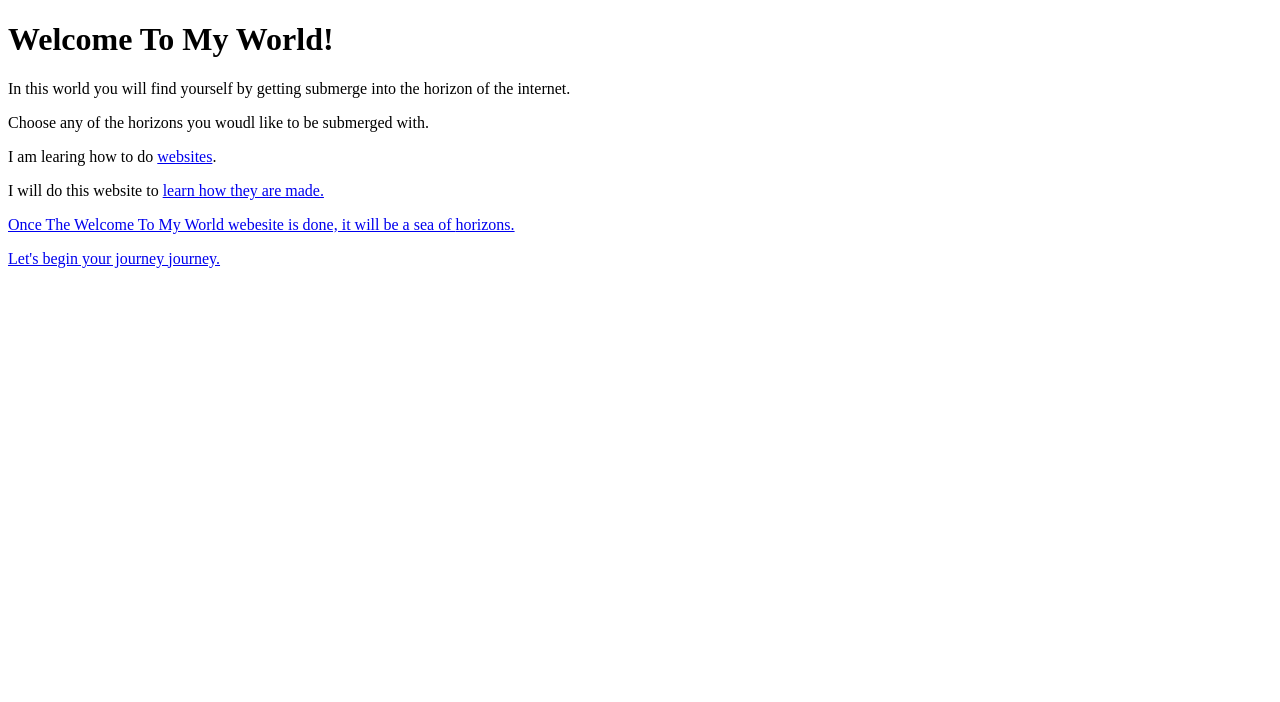
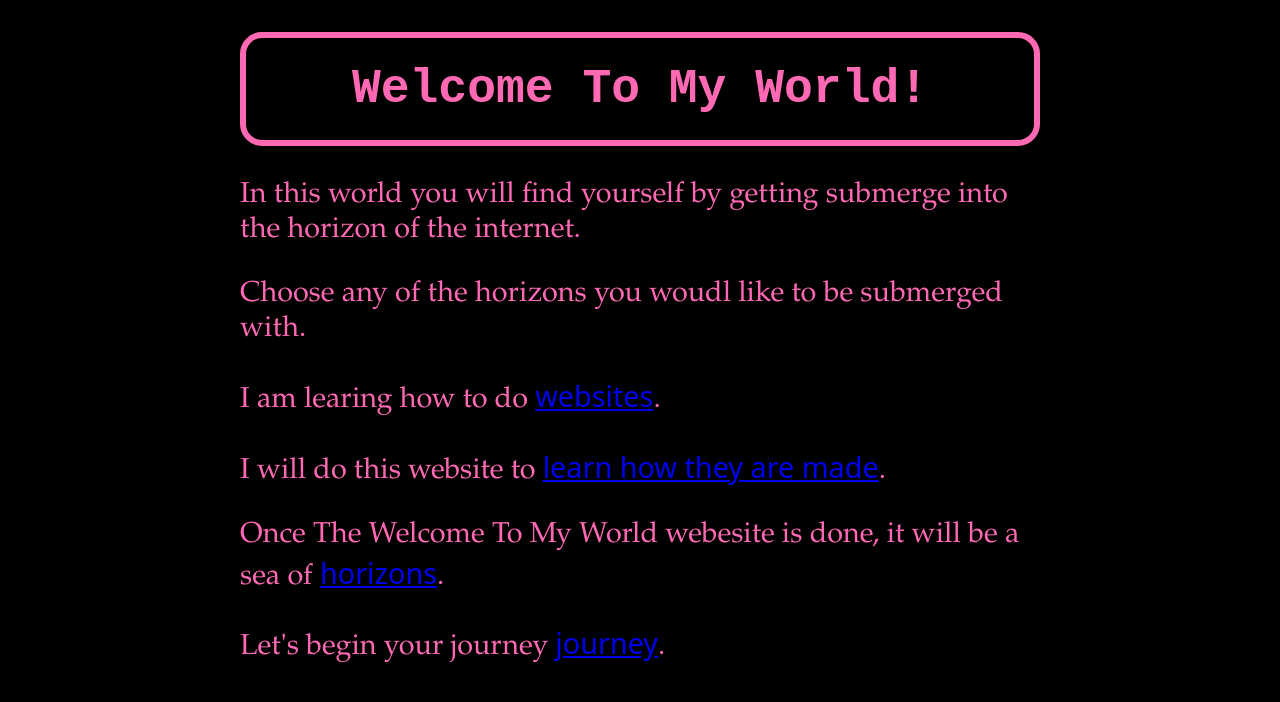
Before and after one commit to penaluisana4/MMP-100-Fall-2025, a plain HTML site: page index.html in a window 1280 px wide. Drawn offline with Linux system fonts and the light colour scheme; a web font is replaced by a local one.

Commit message:
Added CSS styles

```diff
--- a/index.html
+++ b/index.html
@@ -4,17 +4,19 @@
 <head>
 	<title>Choose Your Own Adventure</title>
 	<meta charset="utf-8">
+    <link href="style.css" rel="stylesheet" type="text/css">
 </head>
 
 <body>
-    <h1>Welcome To My World!</h1>
-    <p>In this world you will find yourself by getting submerge into the horizon of the internet.</p>
-    <p>Choose any of the horizons you woudl like to be submerged with.</p>
-    <p> I am learing how to do <a href="story/websites.html">websites</a>.</p>
-    <p> I will do this website to <a href="story/learn how they are made.html">learn how they are made.</p>
-    <p>Once The Welcome To My World webesite is done, it will be a sea of <a href="story/horizons.html">horizons.</p>
-    <p> Let's begin your journey <a href="story/journey.html">journey.</p>
-
+    <div id="container">
+        <h1>Welcome To My World!</h1>
+        <p>In this world you will find yourself by getting submerge into the horizon of the internet.</p>
+        <p>Choose any of the horizons you woudl like to be submerged with.</p>
+        <p> I am learing how to do <a href="story/websites.html">websites</a>.</p>
+        <p> I will do this website to <a href="story/learn how they are made.html">learn how they are made</a>.</p>
+        <p>Once The Welcome To My World webesite is done, it will be a sea of <a href="story/horizons.html">horizons</a>.</p>
+        <p> Let's begin your journey <a href="story/journey.html">journey</a>.</p>
+    <div>
 </body>
 
 </html>
--- /dev/null
+++ b/style.css
@@ -0,0 +1,36 @@
+@import url('https://fonts.googleapis.com/css2?family=Honk&display=swap');
+
+body{
+color: hotpink;
+color:#FF69B4;
+
+background-color: black;
+
+font-size: 24px;
+}
+
+a {
+    colo: gold;
+    font-family: "Honk", system-ui;
+}
+
+h1{
+    font-family: Andale Mono, monospace;
+    border-width: 6px;
+    border-style: solid;
+    border-radius: 22px;
+    padding: .5em 1em;
+    text-align: center;
+    /*margin: 1em;*/
+}
+
+p {
+    font-family: palatino, serif;
+    font-size: 1.2em;
+    /*font-size: 12px;*/
+}
+
+div#container{
+    margin: 0 auto;
+    max-width: 800px;
+}
```
Also changed, not shown: story/horizons.html (+6 -3 lines), story/journey.html (+7 -4 lines), story/learn how they are made.html (+6 -3 lines), story/websites.html (+7 -4 lines).
